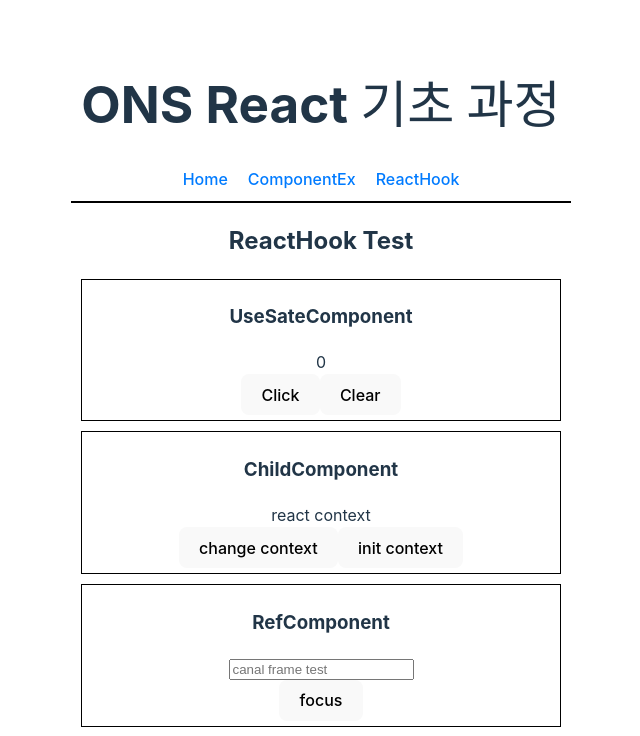
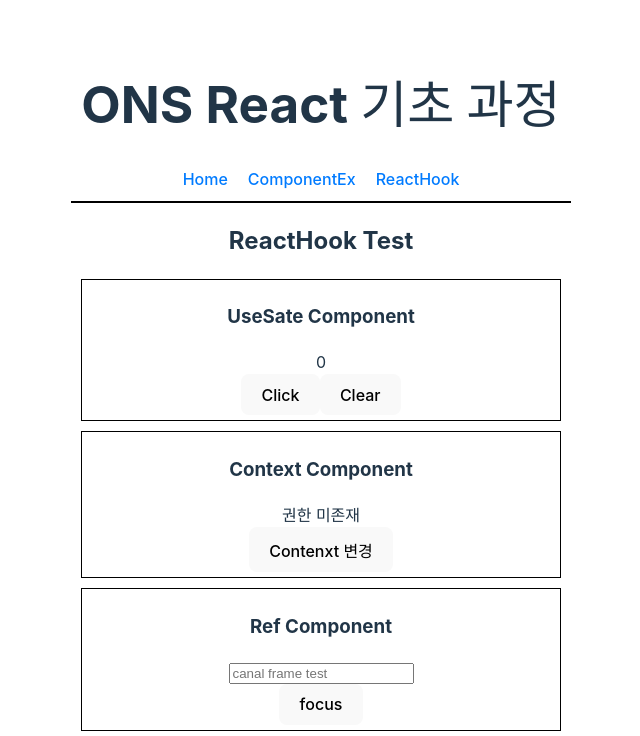
Before and after one commit to su-kang/ons-react-basic, a React (Vite) app: page /reactHook in a window 1280 px wide. Shown: the top 736 px of the page, without its empty margins (319-959 px from the left). Built offline with nearby package versions, Linux system fonts and the light colour scheme.

Commit message:
context 예제 추가

```diff
--- /dev/null
+++ b/src/components/AuthContext.tsx
@@ -0,0 +1,24 @@
+import { createContext, useContext, useState } from "react";
+
+interface AuthProps {
+  isAuth?: boolean | null | undefined;
+  setIsAuth?: (isAuth: boolean) => void;
+}
+export const AuthContext: any = createContext<AuthProps>({ isAuth: false });
+
+const AuthProvider = ({ isAuthProp = false, children }: any) => {
+  const [isAuth, setIsAuth] = useState(isAuthProp);
+
+  return (
+    <AuthContext.Provider value={{ isAuth, setIsAuth }}>
+      {children}
+    </AuthContext.Provider>
+  );
+};
+
+export default AuthProvider;
+
+export const useAuth = () => {
+  const { isAuth, setIsAuth }: any = useContext(AuthContext);
+  return { isAuth, setIsAuth };
+};
--- a/src/main.tsx
+++ b/src/main.tsx
@@ -1,10 +1,13 @@
-import { createRoot } from 'react-dom/client';
-import { BrowserRouter } from 'react-router-dom';
-import App from './App.tsx';
-import './index.css';
+import { createRoot } from "react-dom/client";
+import { BrowserRouter } from "react-router-dom";
+import App from "./App.tsx";
+import AuthProvider from "./components/AuthContext.tsx";
+import "./index.css";
 
-createRoot(document.getElementById('root')!).render(
-	<BrowserRouter>
-		<App />,
-	</BrowserRouter>,
+createRoot(document.getElementById("root")!).render(
+  <BrowserRouter>
+    <AuthProvider isAuthProp={false}>
+      <App />,
+    </AuthProvider>
+  </BrowserRouter>
 );
--- a/src/pages/ReactHook.tsx
+++ b/src/pages/ReactHook.tsx
@@ -1,21 +1,21 @@
-import { createContext, forwardRef, useContext, useEffect, useImperativeHandle, useRef, useState } from 'react';
-
-const Context = createContext<{ hello: string } | undefined>(undefined);
+import {
+  forwardRef,
+  useEffect,
+  useImperativeHandle,
+  useRef,
+  useState,
+} from "react";
+import { useAuth } from "../components/AuthContext";
 
 const ReactHook = () => {
-	const [context, setContext] = useState('react context');
   const handlerRef = useRef<HTMLFormElement>(null);
 
   useEffect(() => {
-		console.log('>> ReactHook Mount');
+    console.log(">> ReactHook Mount");
     return () => {
-			console.log('>> ReactHook Unmount');
+      console.log(">> ReactHook Unmount");
     };
   }, []);
-
-	const chgContext = () => {
-		setContext(context => context + ' add');
-	};
 
   const onClickChildEvent = () => {
     handlerRef.current?.addNumber();
@@ -23,7 +23,6 @@ const ReactHook = () => {
 
   return (
     <>
-			<Context.Provider value={{ hello: context }}>
       <div>
         <h2>ReactHook Test</h2>
         <div className="box">
@@ -31,18 +30,18 @@ const ReactHook = () => {
         </div>
         <div className="box">
           <ContextComponent />
-						<button onClick={() => chgContext()}>change context</button>
-						<button onClick={() => setContext('react context')}>init context</button>
         </div>
         <div className="box">
           <RefComponent />
         </div>
         <div className="box">
-						<ImperativeHandleComponent ref={handlerRef} name="ImperativeHandle Component" />
+          <ImperativeHandleComponent
+            ref={handlerRef}
+            name="ImperativeHandle Component"
+          />
           <button onClick={onClickChildEvent}>Ref Click</button>
         </div>
       </div>
-			</Context.Provider>
     </>
   );
 };
@@ -57,7 +56,7 @@ const SateComponent = () => {
   const [value, setValue] = useState(0);
 
   useEffect(() => {
-		console.log('>> ReactHook value update', value);
+    console.log(">> ReactHook value update", value);
     // 초기화
     // return () => {
     // 	console.log('>> ReactHook value clear');
@@ -66,7 +65,7 @@ const SateComponent = () => {
 
   return (
     <>
-			<h3>UseSateComponent</h3>
+      <h3>UseSate Component</h3>
       <div>{value}</div>
       <div>
         <button onClick={() => setValue(value + 1)}>Click</button>
@@ -81,11 +80,13 @@ const SateComponent = () => {
  * @returns
  */
 const ContextComponent = () => {
-	const value = useContext(Context);
+  const { isAuth, setIsAuth } = useAuth();
+
   return (
     <>
-			<h3>ChildComponent</h3>
-			<div>{value ? value.hello : ''}</div>
+      <h3>Context Component</h3>
+      <div>{isAuth ? "권한 존재" : "권한 미존재"}</div>
+      <button onClick={() => setIsAuth(!isAuth)}>Contenxt 변경</button>
     </>
   );
 };
@@ -102,7 +103,7 @@ const RefComponent = () => {
   };
   return (
     <>
-			<h3>RefComponent</h3>
+      <h3>Ref Component</h3>
       <div>
         <input ref={inputRef} type="text" placeholder="canal frame test" />
       </div>
@@ -127,7 +128,7 @@ const ImperativeHandleComponent = forwardRef((props: any, ref: any) => {
 
   return (
     <>
-			<h3>ImperativeHandleComponent</h3>
+      <h3>ImperativeHandle Component</h3>
       <div>
         {props.name} : {value}
       </div>
```
Lines whose indentation alone changed are shown as unchanged.
